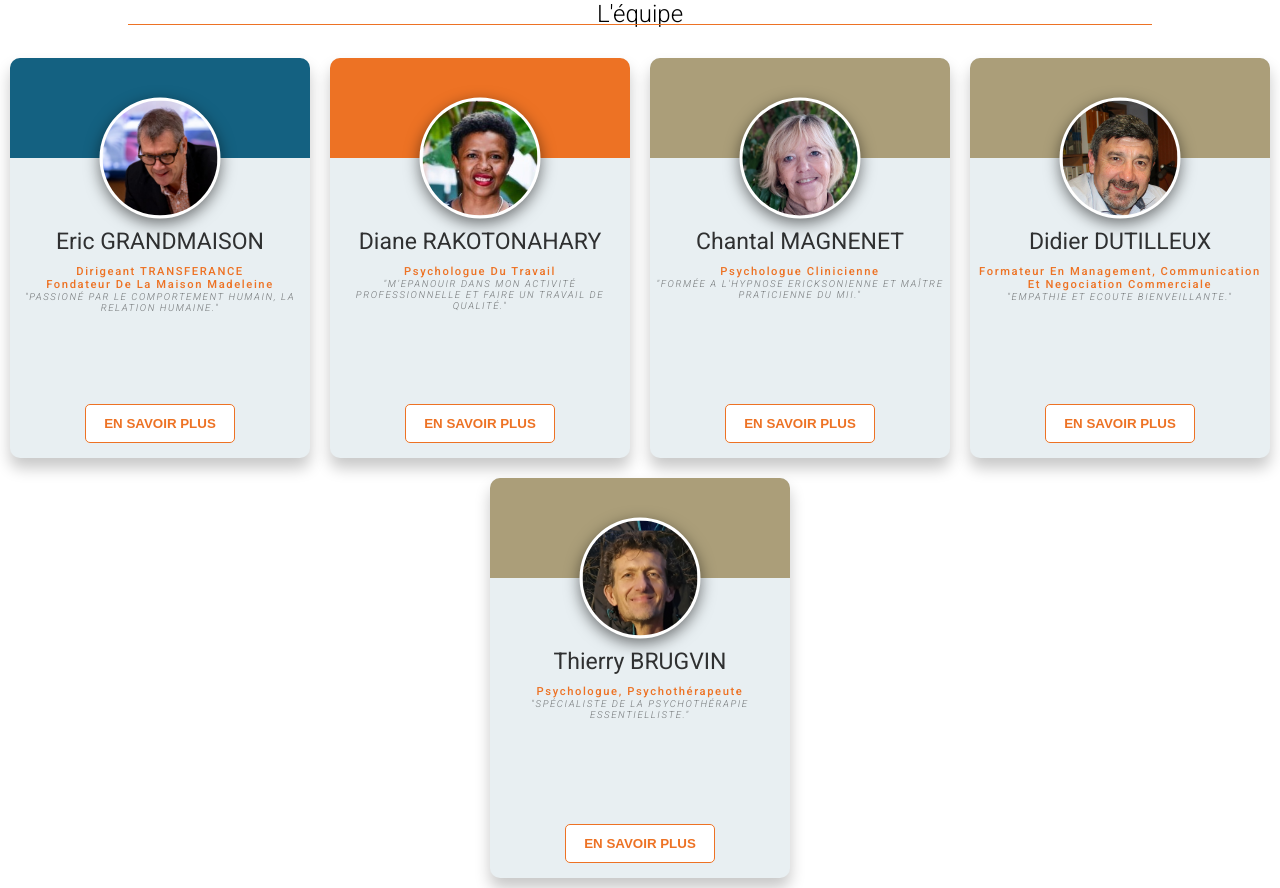
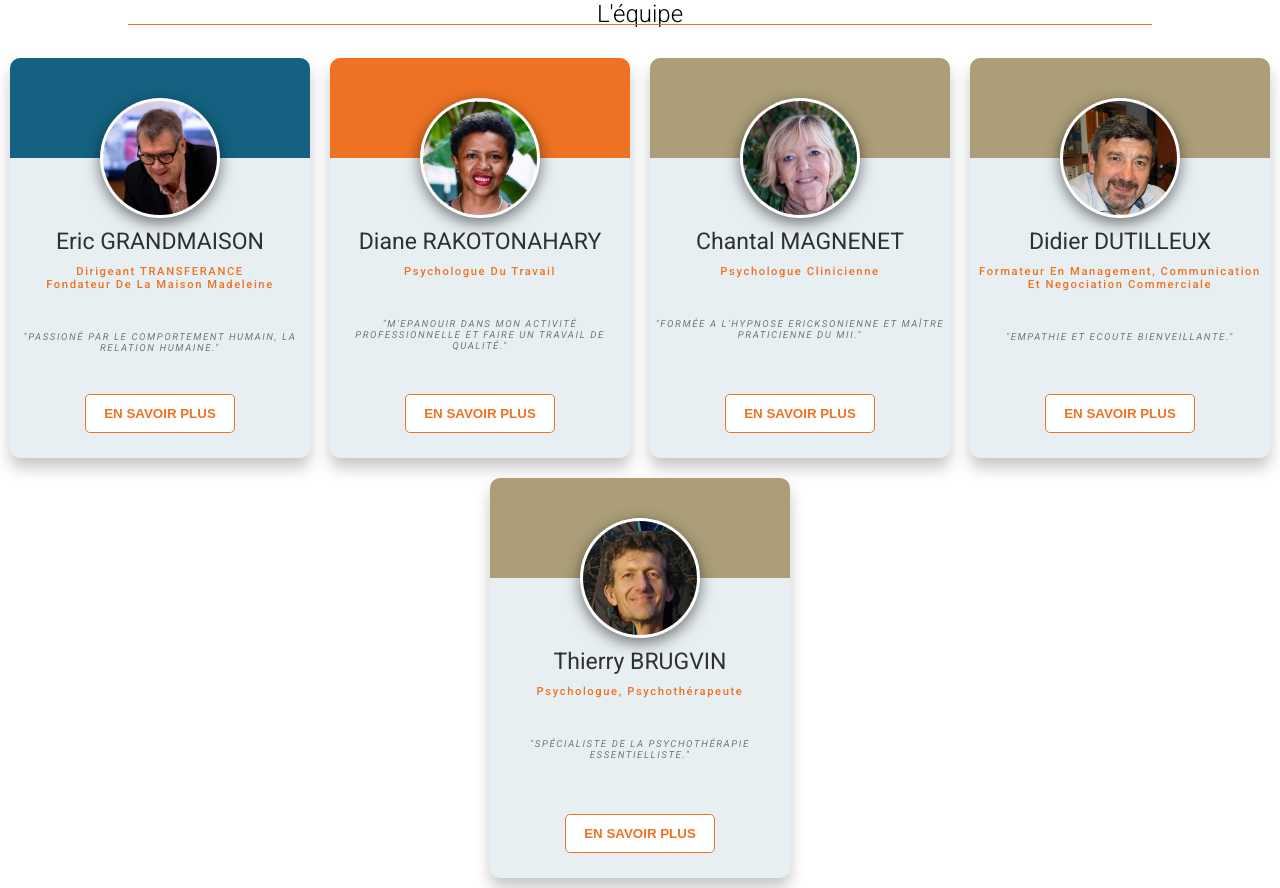
Before and after one commit to ChrisLH76/Learning, a plain HTML site: page index.html in a window 1280 px wide. Drawn offline with Linux system fonts and the light colour scheme.

Commit message:
card optimization

```diff
--- a/style.css
+++ b/style.css
@@ -70,8 +70,8 @@ body {
 
 .card-img-container {
   position: absolute;
-  height: 121px;
-  width: 121px;
+  height: 120px;
+  width: 120px;
   border-radius: 50%;
   transform: translateX(-50%) translateY(50%);
   bottom: 0px;
@@ -155,8 +155,10 @@ body {
   color: rgba(0, 0, 0, 0.5);
   text-transform: uppercase;
   font-size: 0.6em;
-  font-weight: 300;
+  font-weight: 400;
   letter-spacing: 0.1rem;
+  padding-bottom: 100px;
+  padding-top: 40px;
 }
 
 .card-button {
@@ -171,5 +173,5 @@ body {
   cursor: pointer;
   position: absolute;
   transform: translateX(50%);
-  bottom: 15px;
+  bottom: 25px;
 }
```
